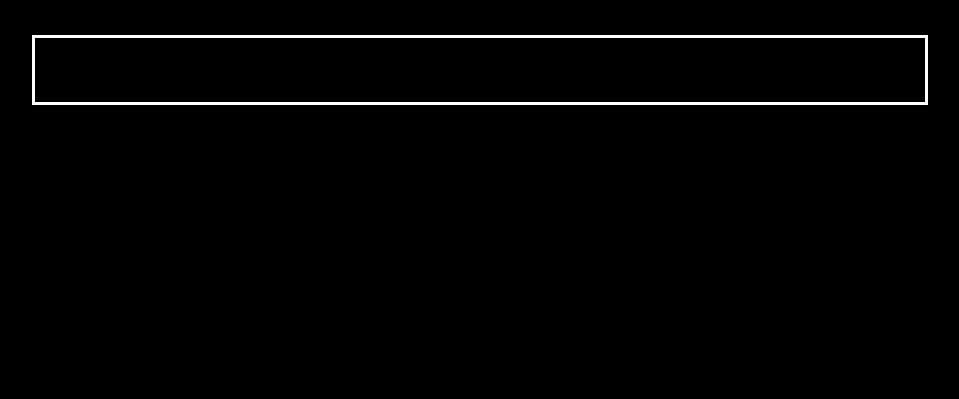
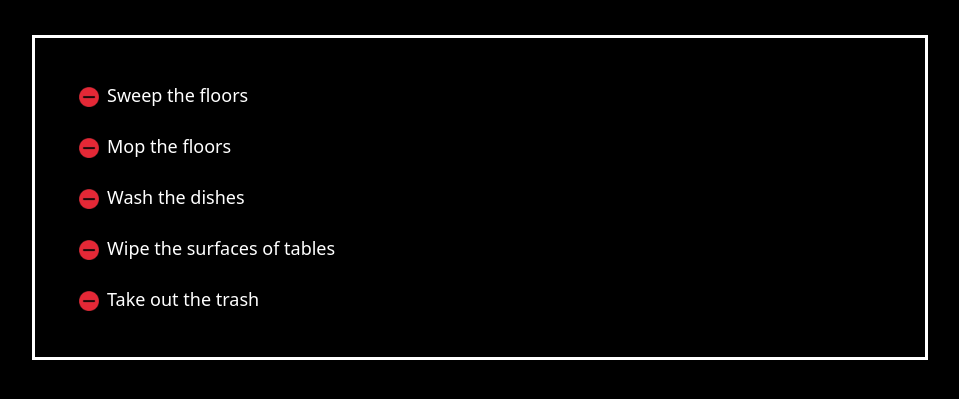
Before and after one commit to PAULLIU17/CISC3650-Website_Project, a plain HTML site: page index.html in a window 1280 px wide. Shown: the part 141-540 px from the top of the page, without its empty margins (160-1119 px from the left). Drawn offline with nearby package versions, Linux system fonts and the light colour scheme.

Commit message:
added starting tasks to the to-do list

```diff
--- a/file.js
+++ b/file.js
@@ -11,13 +11,13 @@ function addNewTask() {
     }
     document.getElementById("input").value = "";
 
-    //prepends all newly made list items with a delete button (red minus vector)
+    //prepends all NEWLY MADE list items with a delete button (red minus vector)
     var img = document.createElement("img");
     img.src = "images/minus_sign.png";
     img.className = "deleteButton";
     newListItem.prepend(img);
 
-    //implements delete task function to all delete buttons
+    //implements delete task function to all delete buttons (red minus vector) for NEWLY MADE list items
     var deleteButton = document.getElementsByClassName("deleteButton");
     var i;
     for (i = 0; i < deleteButton.length; i++) {
@@ -27,3 +27,23 @@ function addNewTask() {
         }
     }
 }
+
+//prepends all STARTING list items with a delete button (red minus vector)
+var startingList = document.getElementsByTagName("li");
+var i;
+for(i = 0; i < startingList.length; i++) {
+    var img = document.createElement("img");
+    img.src = "images/minus_sign.png";
+    img.className = "deleteButton";
+    startingList[i].prepend(img);
+}
+
+//implements delete task function to all delete buttons (red minus vector) in the STARTING list
+var deleteButton = document.getElementsByClassName("deleteButton");
+var i;
+for (i = 0; i < deleteButton.length; i++) {
+    deleteButton[i].onclick = function() {
+        var div = this.parentElement;
+        div.style.display = "none";
+    }
+}
--- a/index.html
+++ b/index.html
@@ -24,7 +24,13 @@
     </div>
 
     <div class="listContainer">
-      <ul id="list"></ul>
+      <ul id="list">
+        <li>Sweep the floors</li>
+        <li>Mop the floors</li>
+        <li>Wash the dishes</li>
+        <li>Wipe the surfaces of tables</li>
+        <li>Take out the trash</li>
+      </ul>
     </div>
 
     <script src="file.js"></script>
```
